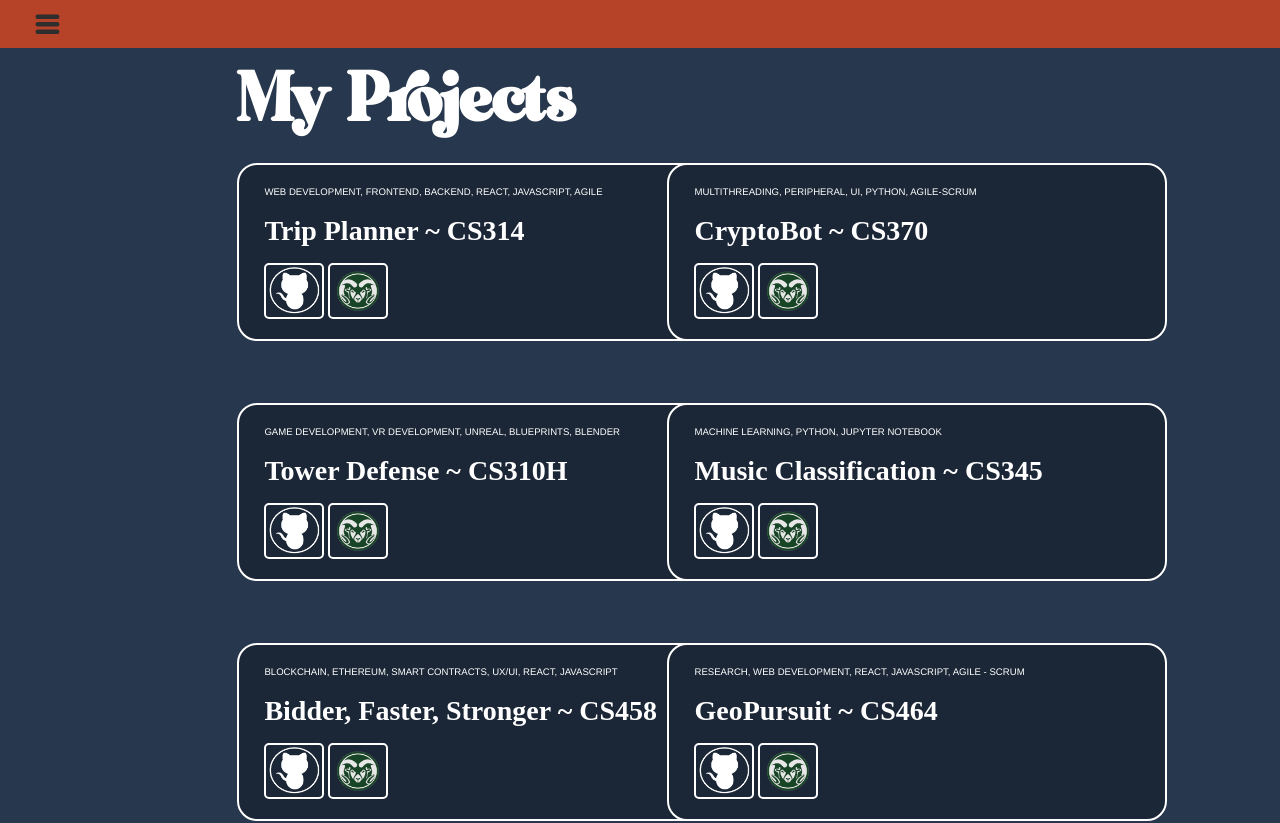
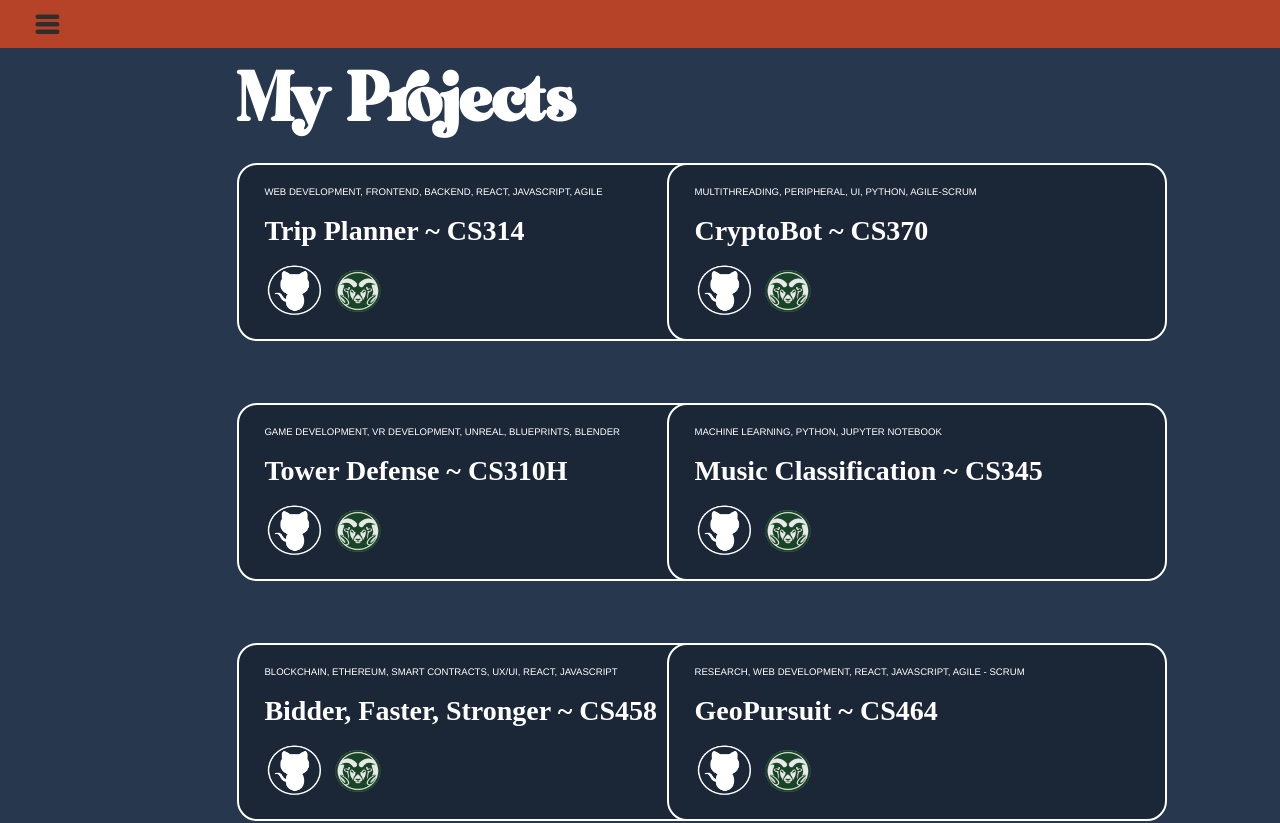
Before and after one commit to Retrope13/Personal-Website, a React (Create React App) app: page /Projects in a window 1280 px wide. Shown: the top 823 px of the page. Built offline with nearby package versions, Linux system fonts and the light colour scheme.

Commit message:
remove the border so it doesn't cascade from Home

```diff
--- a/src/assets/Components/Card/Title.tsx
+++ b/src/assets/Components/Card/Title.tsx
@@ -43,11 +43,11 @@ export const Title: React.FC<TitleProps> = ({ title, category, isSelected, repol
           <span className="category" style={{zIndex: 1}}>{category}</span>
           <h2 style={{zIndex: 2}}>{title}</h2>
           <a className='repoLink' href={repolink} target='_blank'>
-          <img style={{height: "7vh", width: "4vw", minWidth: '60px', marginTop: "1vh"}} src={gitIcon}/>
+          <img style={{height: "7vh", width: "4vw", minWidth: '60px', marginTop: "1vh", border: '0px'}} src={gitIcon}/>
           </a>
           {isSchool &&
           <a className='repoLink' href={classlink} target='_blank'>
-            <img style={{height: "7vh", width: "4vw", minWidth: '60px', marginTop: "1vh"}} src={CSU}/>
+            <img style={{height: "7vh", width: "4vw", minWidth: '60px', marginTop: "1vh", border: '0px'}} src={CSU}/>
           </a>
 }
         </motion.div>
```
